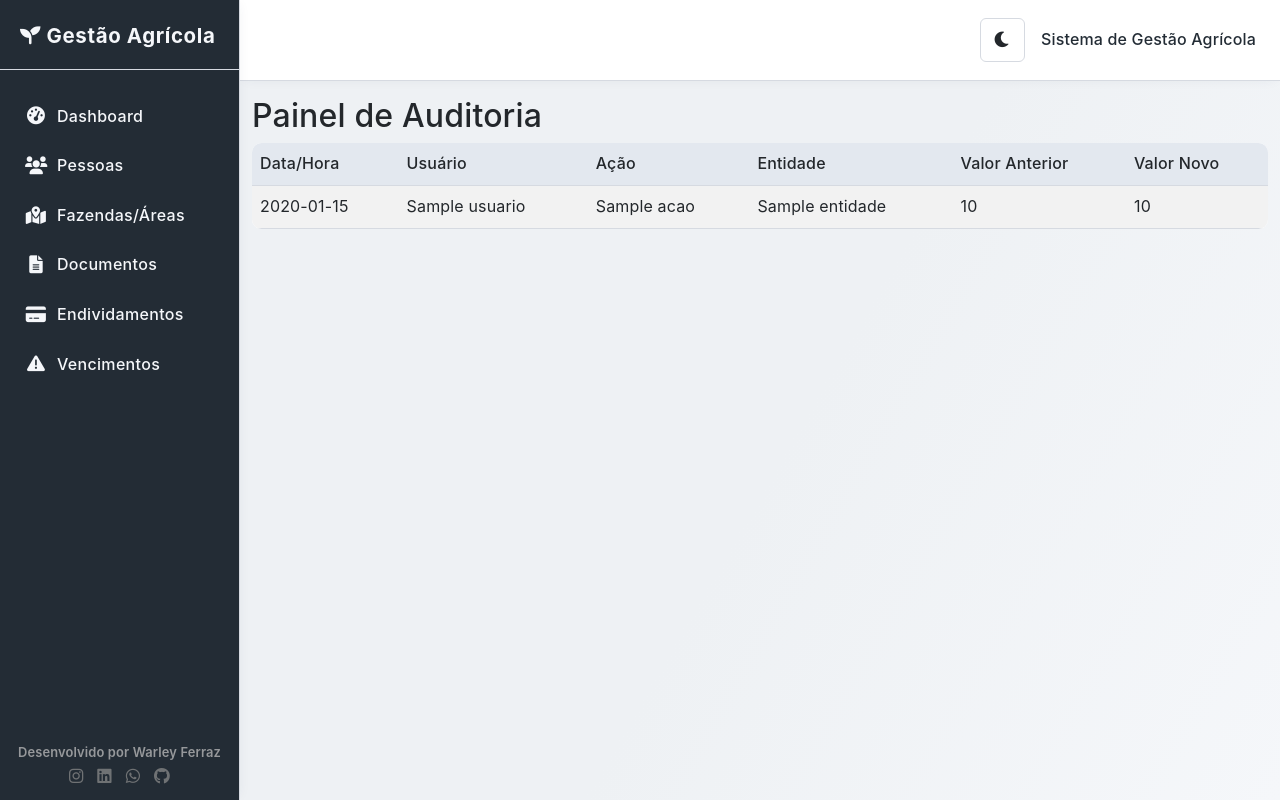
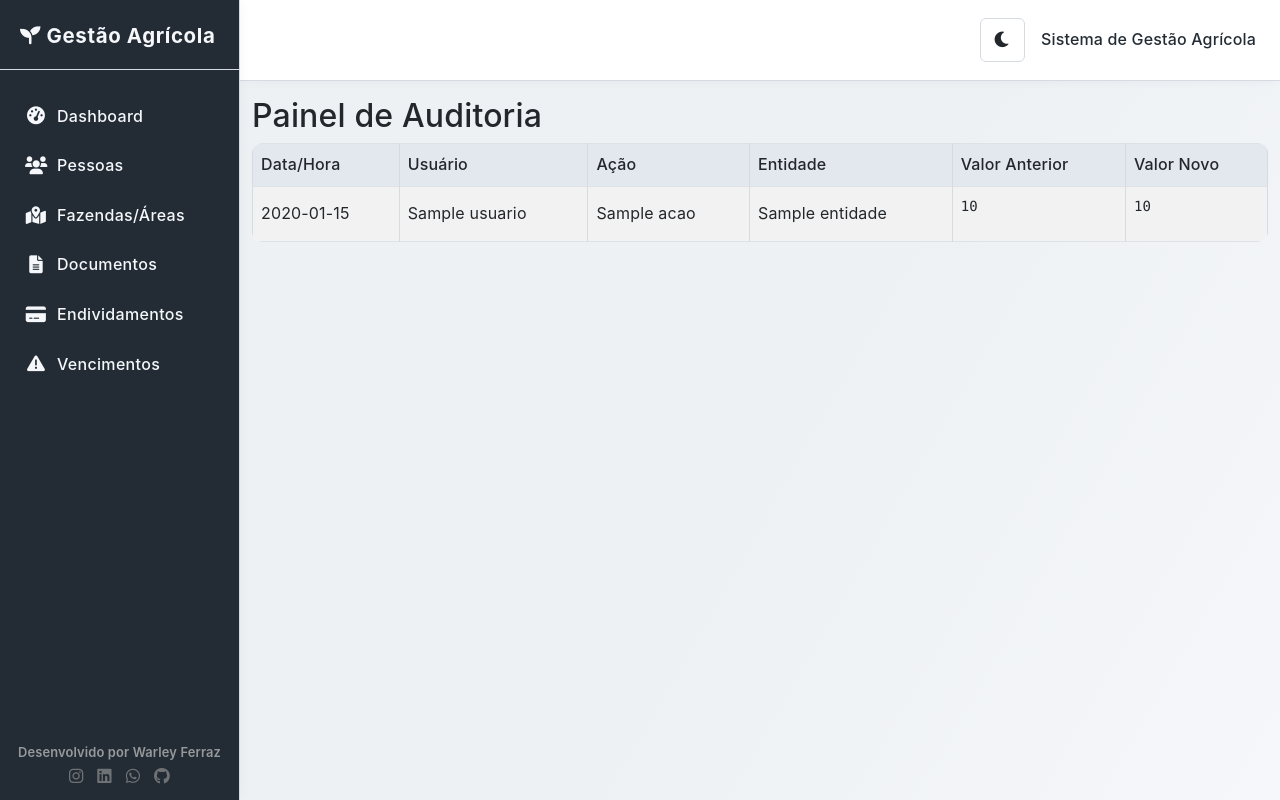
Before and after one commit to Frraz/Gestao-Agro-Beta, a Python web app: template src/templates/layouts/auditoria.html in a window 1280 px wide. Run offline with Jinja, Linux system fonts and the light colour scheme; the template is opened without the code that fills it: most values are stand-ins (such as "Sample title", 1, 10 or a date in 2020).

Commit message:
implementando auditoria 2

```diff
--- a/src/routes/auditoria.py
+++ b/src/routes/auditoria.py
@@ -1,9 +1,12 @@
+#/src/routes/auditoria.py
 from flask import Blueprint, render_template
 from src.models.auditoria import Auditoria
+from flask_login import login_required
 
 auditoria_bp = Blueprint('auditoria', __name__)
 
 @auditoria_bp.route('/admin/auditoria')
+@login_required
 def painel_auditoria():
     logs = Auditoria.query.order_by(Auditoria.data_hora.desc()).limit(100).all()
     return render_template('admin/auditoria.html', logs=logs)
--- a/src/templates/layouts/auditoria.html
+++ b/src/templates/layouts/auditoria.html
@@ -1,8 +1,11 @@
+<!-- /src/templates/layouts/auditoria.html -->
+
 {% extends "layouts/base.html" %}
 {% block title %}Painel de Auditoria{% endblock %}
 {% block content %}
 <h2>Painel de Auditoria</h2>
-<table class="table table-striped">
+<div class="table-responsive">
+  <table class="table table-striped table-bordered align-middle">
     <thead>
       <tr>
         <th>Data/Hora</th>
@@ -20,10 +23,23 @@
         <td>{{ log.usuario.nome if log.usuario else '---' }}</td>
         <td>{{ log.acao }}</td>
         <td>{{ log.entidade }}</td>
-      <td>{{ log.valor_anterior or '-' }}</td>
-      <td>{{ log.valor_novo or '-' }}</td>
+        <td>
+          {% if log.valor_anterior %}
+            <pre style="white-space: pre-wrap; word-break: break-all;">{{ log.valor_anterior|tojson(indent=2, sort_keys=True) if log.valor_anterior is string else log.valor_anterior }}</pre>
+          {% else %}
+            -
+          {% endif %}
+        </td>
+        <td>
+          {% if log.valor_novo %}
+            <pre style="white-space: pre-wrap; word-break: break-all;">{{ log.valor_novo|tojson(indent=2, sort_keys=True) if log.valor_novo is string else log.valor_novo }}</pre>
+          {% else %}
+            -
+          {% endif %}
+        </td>
       </tr>
       {% endfor %}
     </tbody>
   </table>
+</div>
 {% endblock %}
```
Lines whose indentation alone changed are shown as unchanged.
